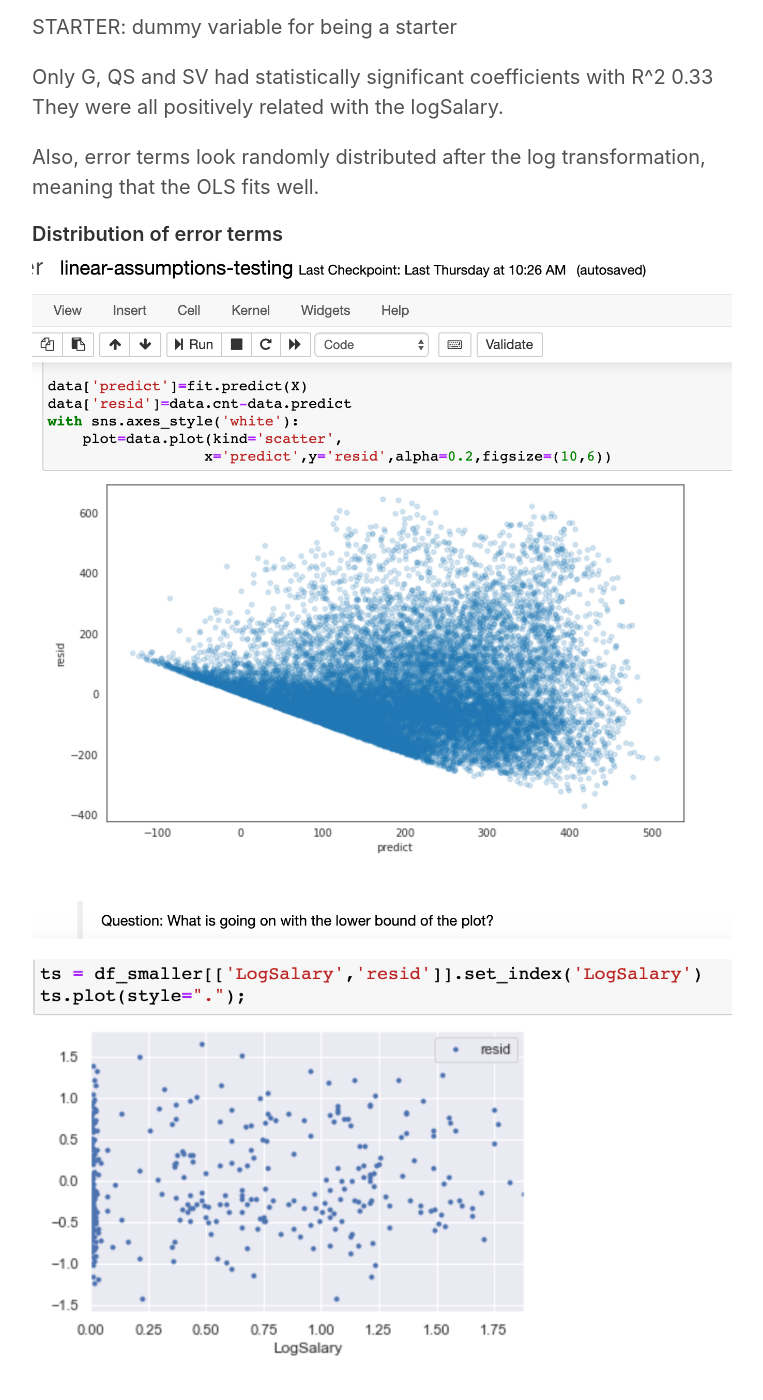
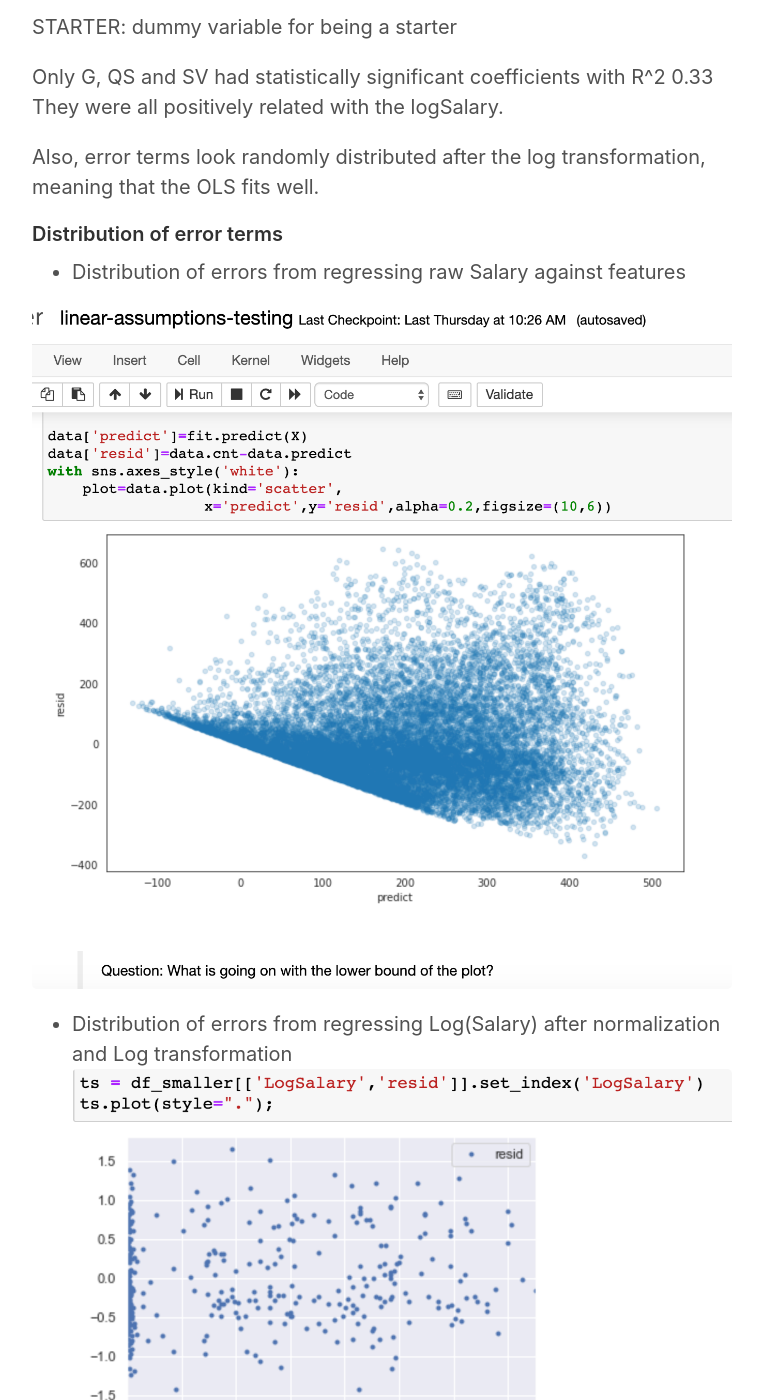
Before and after one commit to han201/han201.github.io, a Jekyll site: the page built from _posts/2020-04-17-MLB-Pitchers-Salary.md, in a window 1280 px wide and 1400 px high, scrolled down 3630 px. Shown: the whole window, without its empty margins (258-1021 px from the left). Built offline with Jekyll 4.4.1, drawn with Linux system fonts in a browser that asks for light colours.

Commit message:
added P2 images

```diff
--- a/_posts/2020-04-17-MLB-Pitchers-Salary.md
+++ b/_posts/2020-04-17-MLB-Pitchers-Salary.md
@@ -87,8 +87,11 @@ Also, error terms look randomly distributed after the log transformation, meanin
 
 #### Distribution of error terms
 
+* Distribution of errors from regressing raw Salary against features
+
 ![Summary Stat1]({{ site.url }}/images/P2_Before_Transformation.png)
 
+* Distribution of errors from regressing Log(Salary) after normalization and Log transformation
 ![Summary Stat1]({{ site.url }}/images/P2_after_Transformation.png)
 
 
```
